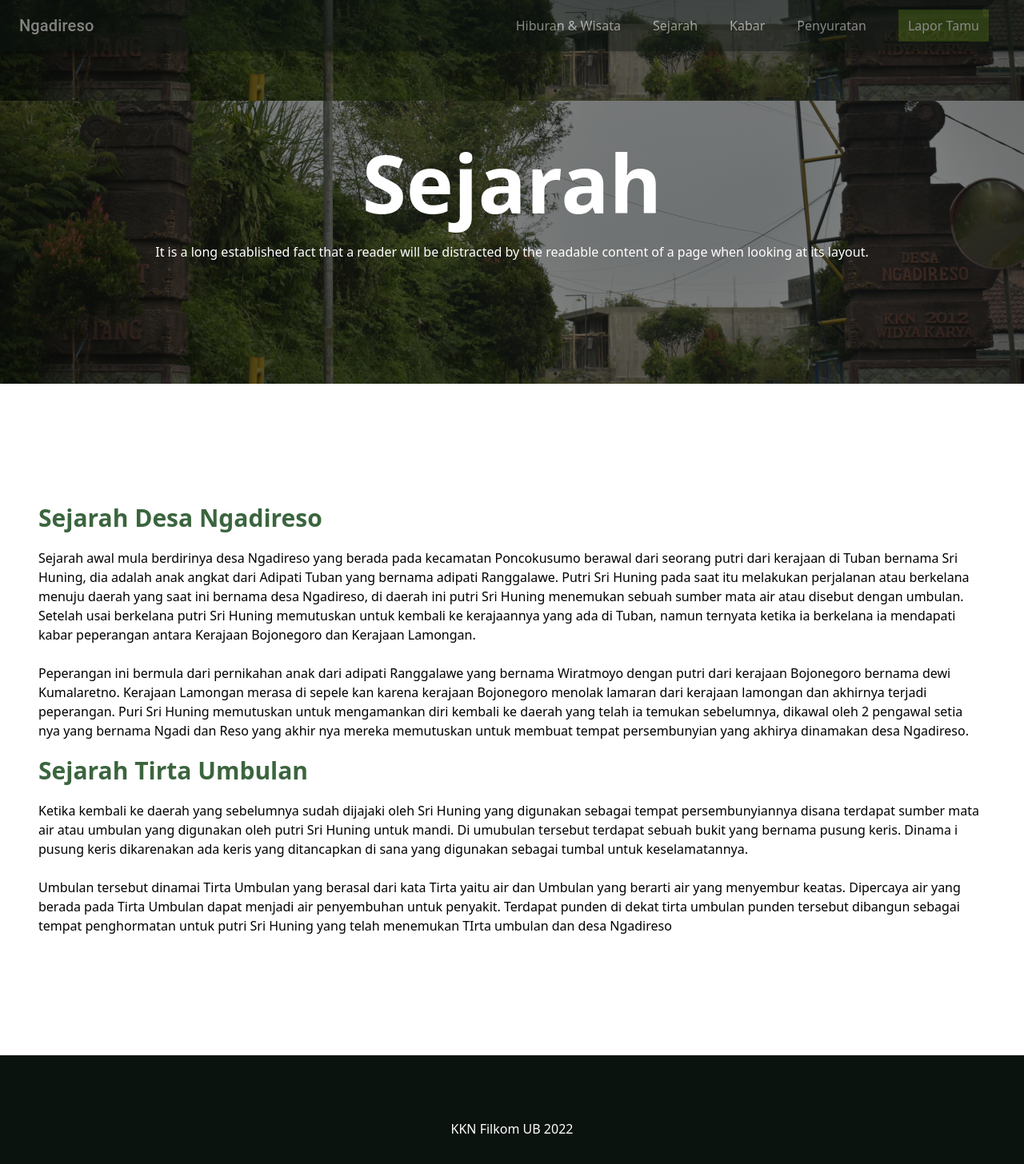
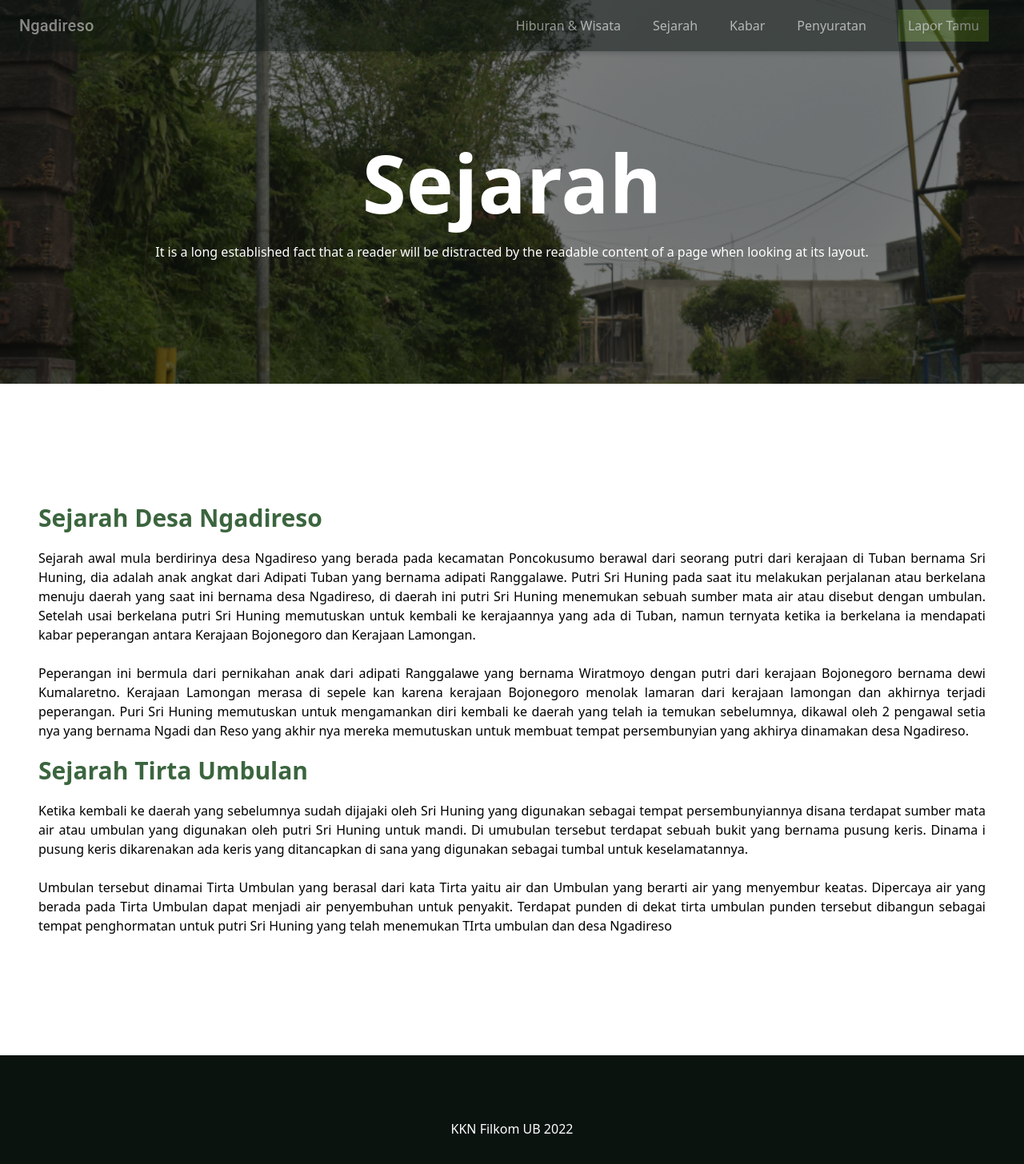
Before and after one commit to galihpermana29/web-kkn, a React (Create React App) app: page /sejarah in a window 1280 px wide. Shown: the top 1456 px of the page at 80% size. Built offline with nearby package versions, Linux system fonts and the light colour scheme.

Commit message:
finish ui

```diff
--- a/src/components/Jumbotron.js
+++ b/src/components/Jumbotron.js
@@ -8,17 +8,17 @@ const Jumbotron = ({
 }) => {
 	return (
 		<div
-			className={`${height} ${background} flex justify-center items-center text-center bg-bottom`}>
+			className={`${height} ${background} flex justify-center items-center text-center bg-bottom bg-no-repeat bg-cover`}>
 			{mode === 'children' && children}
 			{mode !== 'children' && (
 				<div
 					className={`flex ${
 						mode === 'full' ? 'flex-col-reverse' : 'flex-col'
 					} items-center`}>
-					<h1 className="text-[70px] lg:text-[100px] text-white font-bold">
+					<h1 className="text-[50px] lg:text-[100px] text-white font-bold">
 						{title}
 					</h1>
-					<p className="text-white">{paragraph}</p>
+					<p className="text-white px-5">{paragraph}</p>
 				</div>
 			)}
 		</div>
--- a/src/components/Navbar.js
+++ b/src/components/Navbar.js
@@ -46,30 +46,34 @@ const Navbar = () => {
 					<div className="mx-5 hidden lg:block text-white">
 						<Link to={'/penyuratan'}>Penyuratan</Link>
 					</div>
+					<Link to={'/lapor-tamu'}>
 						<div className="mx-5 bg-lime-800 py-2 px-3 text-white hidden lg:block">
-						<Link to={'/lapor-tamu'}>Lapor Tamu</Link>
+							Lapor Tamu
 						</div>
+					</Link>
 				</Toolbar>
 			</AppBar>
 
 			<div
 				className={`${
 					show ? 'block' : 'hidden'
-				} bg-white w-[100vw] h-[100vh] flex flex-col justify-start items-start pt-20 space-y-3 border-2 fixed`}
+				} bg-white w-[100vw] h-[100vh] flex flex-col justify-between items-start py-20 space-y-3 fixed pr-10`}
 				onClick={handleShowMenu}>
-				<div className="mx-5 text-black text-2xl border-b-2 border-black">
+				<div className="flex flex-col space-y-5 ">
+					<div className="mx-5 text-black text-2xl border-b-2 max-w-max border-black">
 						<Link to={'/hiburan-wisata'}>Hiburan & Wisata</Link>
 					</div>
-				<div className="mx-5 text-black text-2xl border-b-2 border-black">
+					<div className="mx-5 text-black text-2xl border-b-2 max-w-max border-black">
 						<Link to={'/sejarah'}>Sejarah</Link>
 					</div>
-				<div className="mx-5 text-black text-2xl border-b-2 border-black">
+					<div className="mx-5 text-black text-2xl border-b-2 max-w-max border-black">
 						<Link to={'/kabar'}>Kabar</Link>
 					</div>
-				<div className="mx-5 text-black text-2xl border-b-2 border-black">
+					<div className="mx-5 text-black text-2xl border-b-2 max-w-max border-black">
 						<Link to={'/penyuratan'}>Penyuratan</Link>
 					</div>
-				<div className="mx-5 bg-lime-800 py-2 px-3 text-white  text-2xl mt-12">
+				</div>
+				<div className="mx-5 border-b-2 border-black w-full py-2 px-3 text-black text-2xl mt-12">
 					<Link to={'/lapor-tamu'}>Lapor Tamu</Link>
 				</div>
 			</div>
--- a/src/pages/Homepage.js
+++ b/src/pages/Homepage.js
@@ -77,7 +77,7 @@ const Homepage = () => {
 			<section className="flex flex-col-reverse lg:flex-row lg:justify-between items-center py-10 bg-[#0B130F]">
 				<div className="text-white px-12 lg:min-w-[500px] max-w-[700px]">
 					<h1 className="text-3xl font-bold mb-4">Tentang Desa</h1>
-					<p>
+					<p className='text-justify'>
 						Ngadireso adalah sebuah desa di wilayah Kecamatan Poncokusumo,
 						Kabupaten Malang, Provinsi Jawa Timur. Kecamatan Poncokusumo
 						termasuk ke dalam kawasan agropolitan, yakni daerah pertanian
@@ -96,7 +96,7 @@ const Homepage = () => {
 			<section className="flex flex-col-reverse lg:flex-row-reverse lg:justify-center items-center lg:py-20 py-10 bg-[#F5F5F5]">
 				<div className="px-12 lg:min-w-[500px] max-w-[700px] w-full">
 					<h1 className="text-3xl font-bold mb-4">"</h1>
-					<p>
+					<p className='text-justify'>
 						Lorem ipsum dolor sit amet consectetur adipisicing elit. Facilis
 						velit nemo non, maiores, at laborum quia ea voluptatem earum cumque
 						distinctio! Saepe, quae quidem. Nulla accusantium quae beatae
--- a/src/pages/Lapor.js
+++ b/src/pages/Lapor.js
@@ -14,12 +14,12 @@ const LaporTamu = () => {
 			<section className="flex justify-center items-center px-10 my-12 min-h-[90vh]">
 				<iframe
 					src="https://docs.google.com/forms/d/e/1FAIpQLSc7xBfFutq1Stv1qpQfAnlBNxX_fdTZcnJwnhr2X_ZtU6KeEQ/viewform?embedded=true"
-					width="640"
+					width="100%"
 					height="1130"
-					frameborder="0"
-					marginheight="0"
+					frameBorder="0"
+					marginHeight="0"
 					title="lapor-form"
-					marginwidth="0">
+					marginWidth="0">
 					Loading…
 				</iframe>
 			</section>
--- a/src/pages/News.js
+++ b/src/pages/News.js
@@ -36,7 +36,7 @@ const News = () => {
 				)}
 
 				{news.length > 0 && (
-					<div className="flex justify-start flex-wrap space-x-3 space-y-7 w-full">
+					<div className="flex lg:justify-start justify-center flex-wrap space-x-3 space-y-7 w-full">
 						<div></div>
 						{news.map((news) => (
 							<Cards
--- a/src/pages/NewsDetail.js
+++ b/src/pages/NewsDetail.js
@@ -50,7 +50,7 @@ const NewsDetail = () => {
 			</div>
 			<div className="w-full ">
 				<h1 className="text-3xl font-bold mb-4">Berita Lainnya</h1>
-				<div className="flex flex-wrap space-y-5 space-x-5 items-center justify-center lg:justify-start">
+				<div className="flex flex-wrap space-y-5 lg:space-x-5 items-center justify-center lg:justify-start">
 					<div></div>
 					{allNews.map((news) => (
 						<Cards
--- a/src/pages/Sejarah.js
+++ b/src/pages/Sejarah.js
@@ -8,7 +8,7 @@ const Sejarah = () => {
 				height="min-h-[60vh]"
 				paragraph="It is a long established fact that a reader will be distracted by the readable content of a page when looking at its layout. "
 				title="Sejarah"
-        background='bg-sejarah-image'
+				background="bg-sejarah-image"
 			/>
 
 			<section className="px-12 my-[150px] space-y-5">
@@ -16,7 +16,7 @@ const Sejarah = () => {
 					<h1 className="text-3xl font-bold mb-5 text-[#3B653E]">
 						Sejarah Desa Ngadireso
 					</h1>
-					<p>
+					<p className="text-justify">
 						Sejarah awal mula berdirinya desa Ngadireso yang berada pada
 						kecamatan Poncokusumo berawal dari seorang putri dari kerajaan di
 						Tuban bernama Sri Huning, dia adalah anak angkat dari Adipati Tuban
@@ -29,7 +29,7 @@ const Sejarah = () => {
 						kabar peperangan antara Kerajaan Bojonegoro dan Kerajaan Lamongan.
 					</p>
 					<br />
-					<p>
+					<p className="text-justify">
 						Peperangan ini bermula dari pernikahan anak dari adipati Ranggalawe
 						yang bernama Wiratmoyo dengan putri dari kerajaan Bojonegoro bernama
 						dewi Kumalaretno. Kerajaan Lamongan merasa di sepele kan karena
@@ -46,7 +46,7 @@ const Sejarah = () => {
 					<h1 className="text-3xl font-bold mb-5 text-[#3B653E]">
 						Sejarah Tirta Umbulan
 					</h1>
-					<p>
+					<p className="text-justify">
 						Ketika kembali ke daerah yang sebelumnya sudah dijajaki oleh Sri
 						Huning yang digunakan sebagai tempat persembunyiannya disana
 						terdapat sumber mata air atau umbulan yang digunakan oleh putri Sri
@@ -56,7 +56,7 @@ const Sejarah = () => {
 						keselamatannya.
 					</p>
 					<br />
-					<p>
+					<p className="text-justify">
 						Umbulan tersebut dinamai Tirta Umbulan yang berasal dari kata Tirta
 						yaitu air dan Umbulan yang berarti air yang menyembur keatas.
 						Dipercaya air yang berada pada Tirta Umbulan dapat menjadi air
```
Lines whose indentation alone changed are shown as unchanged.
